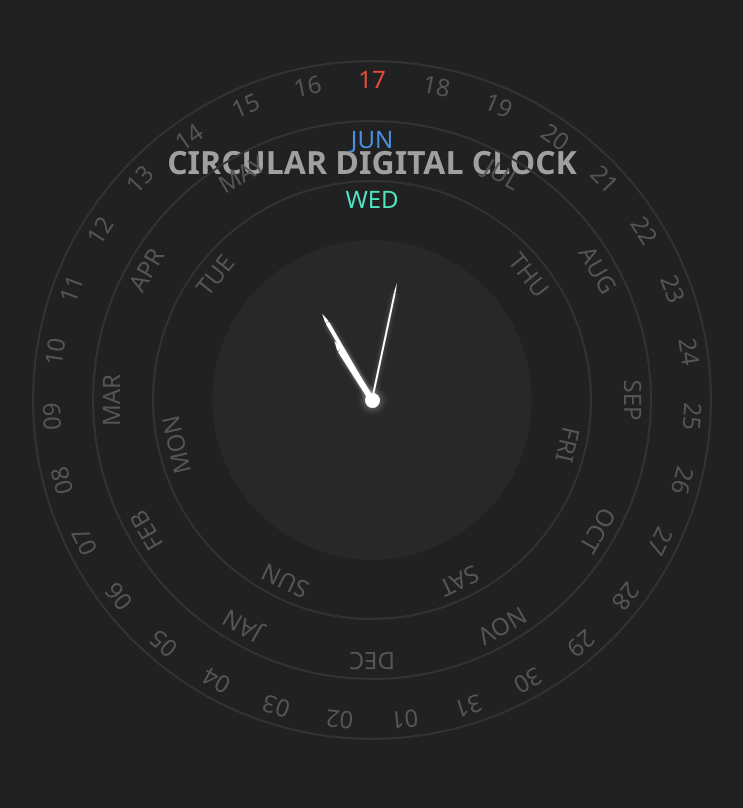
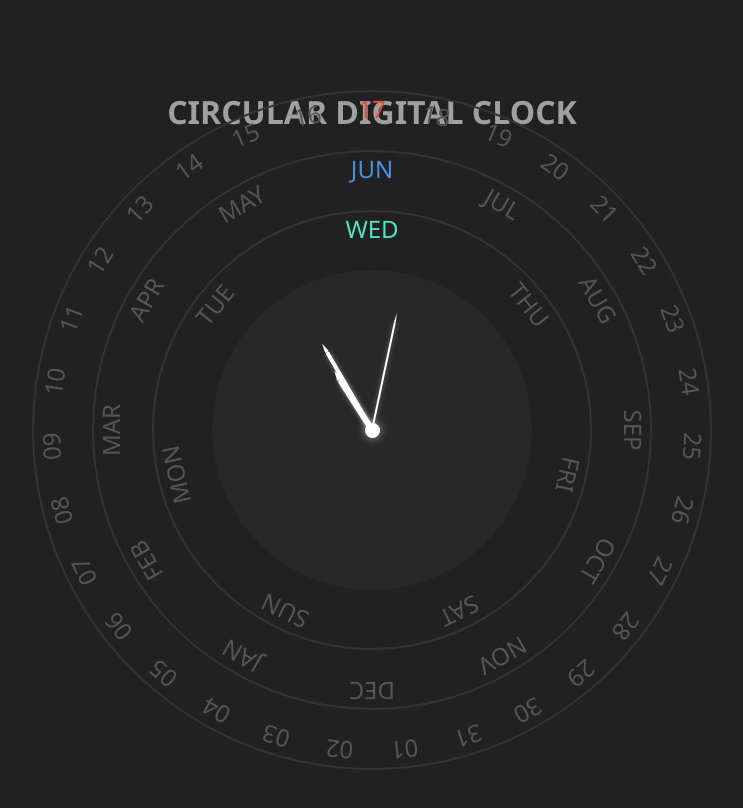
Before and after one commit to saurabharyal10/Circular-Digital-Clock, a plain HTML site: page index.html in a window 1280 px wide. Shown: the whole page, without its empty margins (268-1011 px from the left). Drawn offline with Linux system fonts and the light colour scheme.

Commit message:
Update index.html

```diff
--- a/index.html
+++ b/index.html
@@ -30,11 +30,12 @@
             max-height: 600px;
             position: relative;
             transform: scale(1); /* Ensure it doesn't get squished */
+            bottom: -30px;
         }
 
         #clock-title {
             position: absolute;
-            top: 5vmin; /* Position based on viewport size */
+            top: -5vmin;
             left: 50%;
             transform: translateX(-50%);
             font-size: 4vmin; /* Scalable title font size */
```
